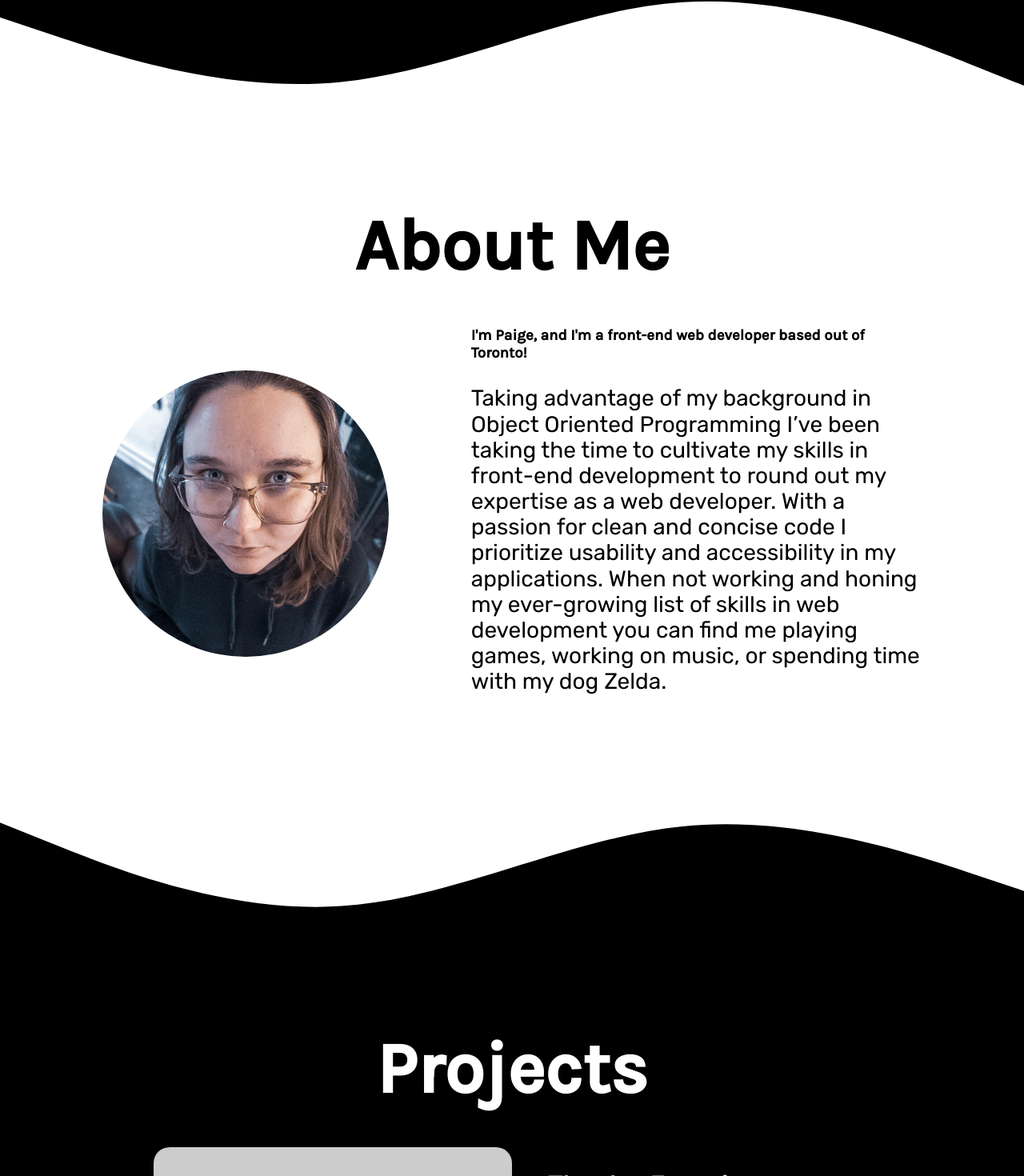
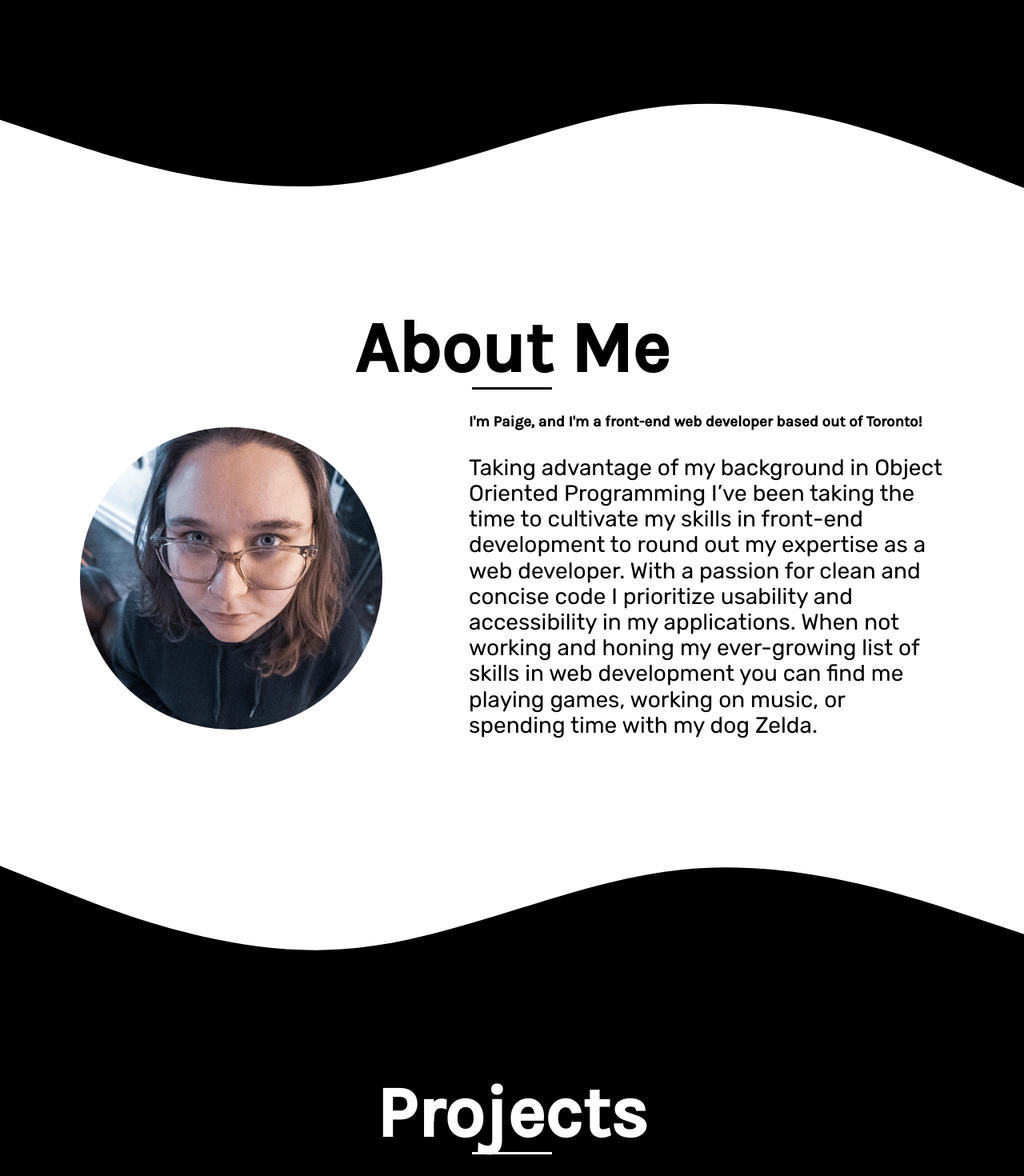
Before and after one commit to pfreemanc/vue-portfolio, a Vue app: page / in a window 1280 px wide. Shown: the part 732-2202 px from the top of the page at 80% size. Built offline with nearby package versions, Linux system fonts and the light colour scheme.

Commit message:
many changes - lint and container/wrapper classes

```diff
--- a/src/components/About-me.vue
+++ b/src/components/About-me.vue
@@ -4,7 +4,7 @@
       <div class="about-me__header-container">
         <h2 class="about-me--heading section--heading">About Me</h2>
       </div>
-      <div class="about-me__content">
+      <div class="about-me__content container">
         <div class="about-me__image-container">
           <img src="../assets/meagain.jpg" alt="" />
         </div>
@@ -29,13 +29,13 @@
 </template>
 
 <script>
-import db from '../../db.json'
+import db from "../../db.json"
 
 export default {
   data() {
     return {
-      content: '',
-      heading: '',
+      content: "",
+      heading: "",
     }
   },
   async created() {
@@ -47,12 +47,22 @@ export default {
 </script>
 
 <style lang="scss">
-@import '../styles/_config.scss';
+@import "../styles/_config.scss";
 
 .about-me {
+  &__wrapper {
+    display: flex;
+    flex-direction: column;
+    justify-content: center;
+    align-items: center;
+  }
+
   &__header-container {
+    position: relative;
+    margin-bottom: 30px;
+
     .about-me--heading {
-      text-align: center;
+      margin-bottom: 0;
     }
   }
 
@@ -61,7 +71,6 @@ export default {
     justify-content: center;
     align-items: center;
     margin: 0 auto;
-    padding: 0 10%;
 
     // Tablet and below
     @media (max-width: 768px) {
@@ -101,7 +110,7 @@ export default {
     }
 
     .about-me--content {
-      font-size: clamp(1.4rem, 5vw, 2.8rem);
+      font-size: clamp(1.4rem, 3vw, 2.8rem);
       font-family: $secondary-font;
     }
   }
--- a/src/components/Hero.vue
+++ b/src/components/Hero.vue
@@ -1,6 +1,6 @@
 <template>
   <div class="hero">
-    <div class="hero__wrapper">
+    <div class="hero__wrapper wrapper">
       <div class="hero__text-container">
         <div class="hero--heading">
           <h1>
@@ -25,7 +25,7 @@
 </template>
 
 <script>
-import db from '../../db.json'
+import db from "../../db.json"
 
 export default {
   data() {
@@ -41,7 +41,7 @@ export default {
 </script>
 
 <style lang="scss">
-@import '../styles/config.scss';
+@import "../styles/config.scss";
 
 .hero {
   background-color: black;
--- a/src/components/Projects.vue
+++ b/src/components/Projects.vue
@@ -1,8 +1,10 @@
 <template>
   <div class="projects">
     <div class="projects__wrapper wrapper">
-      <h3 class="projects--heading section--heading">Projects</h3>
-      <ul class="projects__container">
+      <div class="projects__heading-container">
+        <h3 class="projects--heading section--heading">Projects</h3>
+      </div>
+      <ul class="projects__container container">
         <li class="project" v-for="(project, index) in projects" :key="index">
           <div class="project__img-container">
             <img src="https://via.placeholder.com/450x300" alt="" />
@@ -44,7 +46,7 @@
 </template>
 
 <script>
-import db from '../../db.json'
+import db from "../../db.json"
 
 export default {
   data() {
@@ -61,25 +63,33 @@ export default {
 </script>
 
 <style lang="scss">
-@import '../styles/_config.scss';
+@import "../styles/_config.scss";
 
 .projects {
   background-color: #000000;
   color: white;
   margin-top: -5px;
 
-  .projects--heading {
-    text-align: center;
-    margin: 0;
+  &__heading-container {
+    position: relative;
+
+    .projects--heading {
+      text-align: center;
+      margin: 0;
+    }
+
+    .section--heading::before {
+      background-color: white;
+    }
   }
 
   &__container {
-    padding: 0 15%;
+    // padding: 0 15%;
     margin: 0;
 
     // Mobile large
     @media (max-width: 414px) {
-      padding: 0 10%;
+      // padding: 0 10%;
     }
   }
 
--- a/src/components/Skills.vue
+++ b/src/components/Skills.vue
@@ -2,9 +2,9 @@
   <div class="skills">
     <div class="skills__wrapper wrapper">
       <div class="skills__heading-container">
-        <h2 class="skills--heading">Skills</h2>
+        <h2 class="skills--heading section--heading">Skills</h2>
       </div>
-      <ul class="skills__container">
+      <ul class="skills__container container">
         <li v-for="(skill, index) in skills" :key="index" class="skill">
           <div class="skill__image-container">
             <img :src="skill.imgSrc" alt="" />
@@ -29,7 +29,7 @@
 </template>
 
 <script>
-import db from '../../db.json'
+import db from "../../db.json"
 
 export default {
   data() {
@@ -51,6 +51,7 @@ export default {
 
   &__heading-container {
     text-align: center;
+    position: relative;
 
     .skills--heading {
       font-size: clamp(4.8rem, 8vw, 8.4rem);
@@ -58,16 +59,10 @@ export default {
   }
 
   &__container {
-    // display: flex;
-    // flex-flow: row wrap;
-    // justify-content: center;
-    // align-items: center;
-    // margin: 0 auto;
-
     // grid alternative
     display: grid;
-    padding: 0 10%;
-    width: 85%;
+    // padding: 0 10%;
+    // width: 85%;
     margin: 0 auto;
     grid-template-columns: repeat(3, 1fr);
     gap: 20px;
--- a/src/styles/_config.scss
+++ b/src/styles/_config.scss
@@ -1,8 +1,8 @@
-@import url('https://fonts.googleapis.com/css2?family=Karla:wght@300;400;500&family=Rubik:wght@300;400;500&display=swap');
+@import url("https://fonts.googleapis.com/css2?family=Karla:wght@300;400;500&family=Rubik:wght@300;400;500&display=swap");
 
 // Fonts
-$primary-font: 'Karla', sans-serif;
-$secondary-font: 'Rubik', sans-serif;
+$primary-font: "Karla", sans-serif;
+$secondary-font: "Rubik", sans-serif;
 
 // Colours
 $black: #000000;
@@ -13,4 +13,16 @@ $white: #ffffff;
   margin: 0;
   margin-bottom: 50px;
   font-size: clamp(5rem, 10vw, 9rem);
+
+  &::before {
+    content: "";
+    position: absolute;
+    height: 3px;
+    background-color: black;
+    bottom: 0;
+    width: 100px;
+    right: 0;
+    left: 0;
+    margin: 0 auto;
+  }
 }
--- a/src/styles/_general.scss
+++ b/src/styles/_general.scss
@@ -15,3 +15,44 @@
   margin: 0 auto;
   padding: 5% 0;
 }
+
+.container {
+  padding: 0 100px;
+
+  @media (max-width: 1024px) {
+    padding: 0 75px;
+  }
+
+  @media (max-width: 768px) {
+    padding: 0 50px;
+  }
+
+  @media (max-width: 414px) {
+    padding: 0 25px;
+  }
+}
+
+// Mobile small
+@media (max-width: 320px) {
+}
+// Mobile
+@media (max-width: 375px) {
+}
+// Mobile large
+@media (max-width: 414px) {
+}
+// Tablet and below
+@media (max-width: 768px) {
+}
+// Tablet Large
+@media (max-width: 1024px) {
+}
+// MacBook Pro 13 inch
+@media (max-width: 1280px) {
+}
+// MacBook Pro 15 inch
+@media (max-width: 1440px) {
+}
+// MacBook Pro 16 inch
+@media (min-width: 1792px) {
+}
```
Also changed, not shown: src/App.vue (+6 -6 lines), 2 other files (tests, documents, lock files or other folders).
